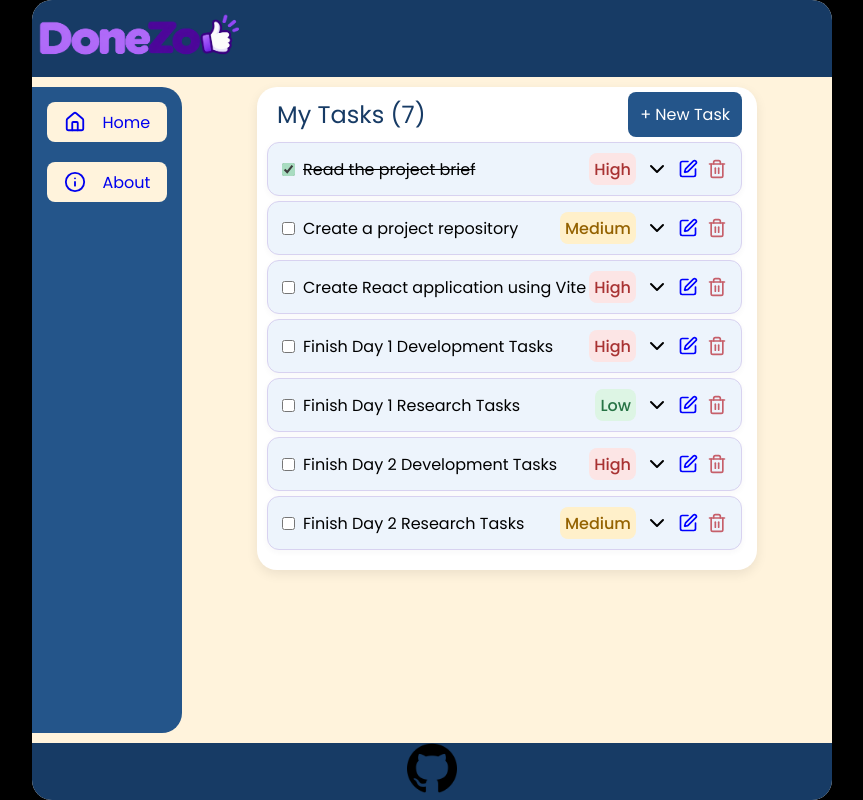
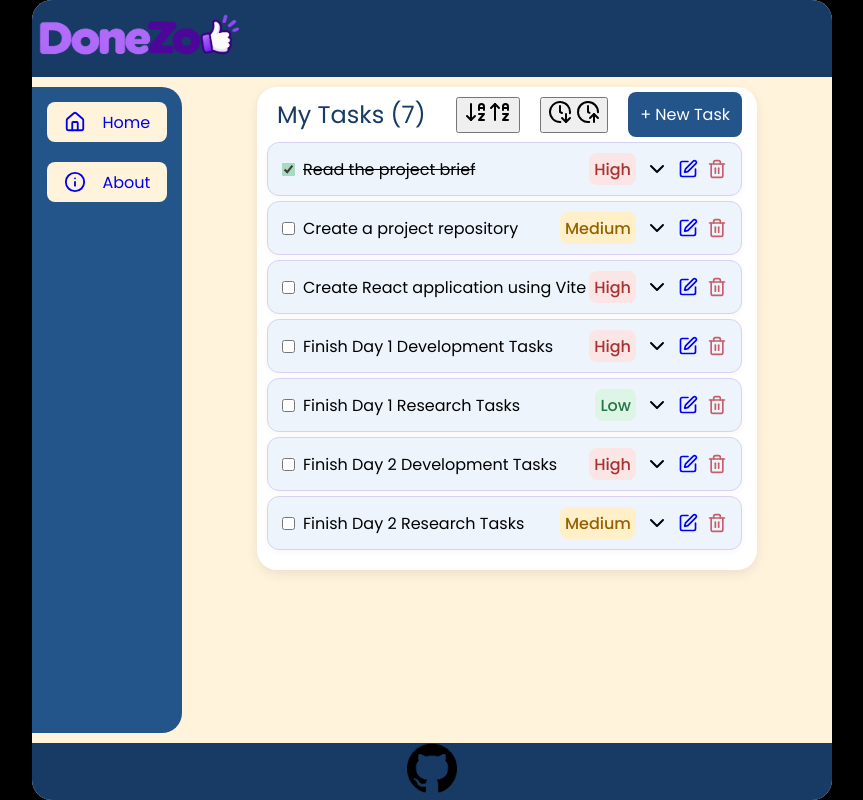
Before and after one commit to Mustafa-Assaf/DoneZo, a React (Vite) app: page / in a window 1280 px wide. Shown: the whole page, without its empty margins (208-1071 px from the left). Built offline with nearby package versions, Linux system fonts and the light colour scheme.

Commit message:
Add sort buttons.

```diff
--- a/src/components/HomePage.jsx
+++ b/src/components/HomePage.jsx
@@ -1,5 +1,6 @@
 import { Link } from "react-router-dom";
 import ListTask from "./ListTask";
+import { ArrowDownAZ, ClockArrowDown, ArrowUpAZ, ClockArrowUp} from "lucide-react";
 
 function HomePage({ taskValue, setTaskValue }) {
   const handleTaskRemove = (index) => {
@@ -16,11 +17,34 @@ function HomePage({ taskValue, setTaskValue }) {
     setTaskValue(stateCopy);
   };
 
+  const handleSortByName = () => {
+    const stateCopy = [...taskValue];
+    stateCopy.sort((a, b) => a.task.localeCompare(b.task));
+    setTaskValue(stateCopy);
+  };
+
+  const handleSortByPriority = () => {
+    const sortObj = { High: 1, Medium: 2, Low: 3 };
+
+    const stateCopy = [...taskValue];
+    stateCopy.sort((a, b) => sortObj[a.priority] - sortObj[b.priority]);
+    console.log(stateCopy);
+    setTaskValue(stateCopy);
+  };
+
   return (
     <div className="listContainer">
       <div id="myTasks">
         <h2>My Tasks ({taskValue.length})</h2>
-        <Link to={`/new-task`} id="newTaskBtn">+ New Task</Link>
+        <button onClick={handleSortByName}>
+          <ArrowDownAZ /><ArrowUpAZ />
+        </button>
+        <button onClick={handleSortByPriority}>
+          <ClockArrowDown /> <ClockArrowUp />
+        </button>
+        <Link to={`/new-task`} id="newTaskBtn">
+          + New Task
+        </Link>
       </div>
 
       <div>
```
